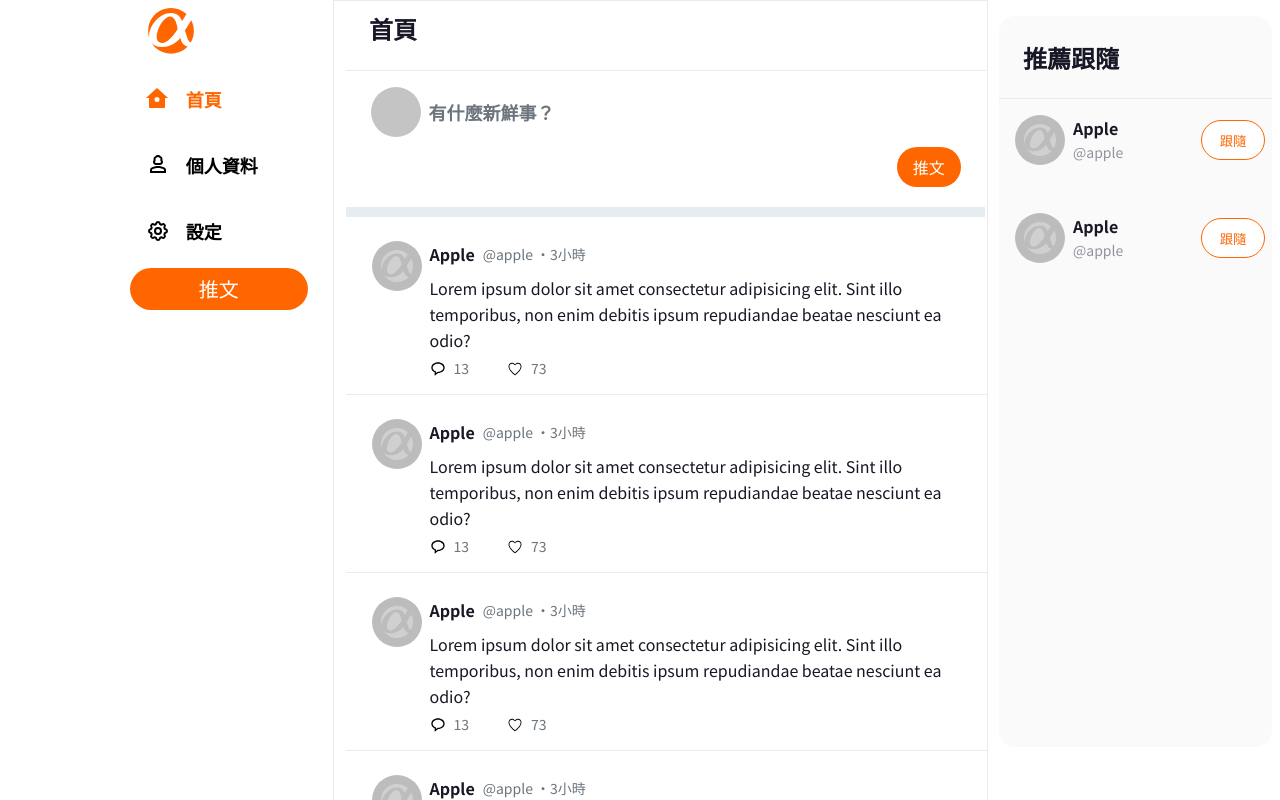
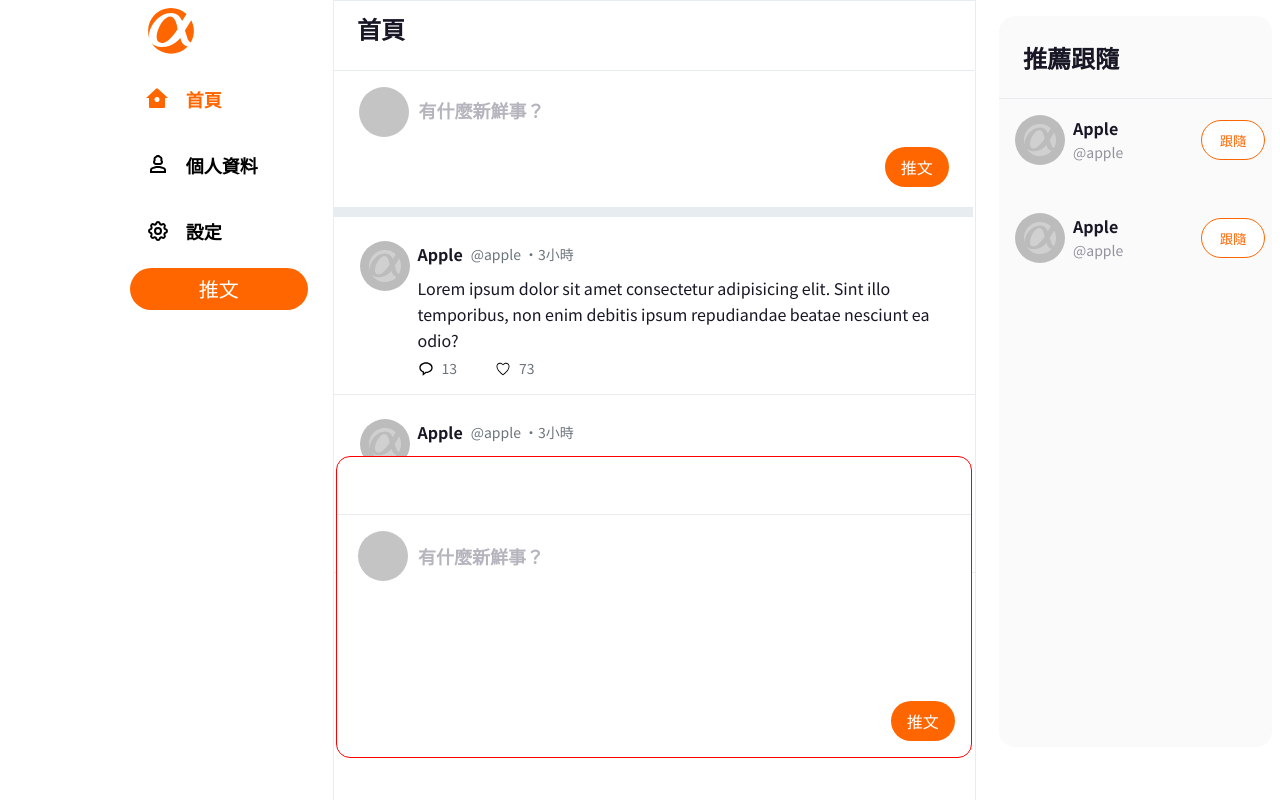
Before and after one commit to bluelsa/twitter-frontend-2023, a React (Create React App) app: page /home in a window 1280 px wide. Built offline with nearby package versions, Linux system fonts and the light colour scheme; a web font is replaced by a local one.

Commit message:
feat: add modal

```diff
--- a/src/pages/Home/HomeStyle.module.scss
+++ b/src/pages/Home/HomeStyle.module.scss
@@ -3,6 +3,7 @@
   height: 100vh;
   margin: 0 auto;
   overflow-x: hidden;
+  position: relative;
 }
 
 //MainPage
@@ -140,7 +141,7 @@
 
 //中間Content
 .scrollbar {
-  padding-left: 12px;
+  padding-left: 0px;
 
   &::-webkit-scrollbar {
     width: 15px;
@@ -165,6 +166,7 @@
   border: 1px solid #E6ECF0;
   overflow-y: scroll;
   overflow-x: hidden;
+  position: relative;
 
   .header {
     margin-top: 10px;
@@ -191,7 +193,7 @@
   .post {
     margin-top: 16px;
     width: 100%;
-    height: 130px;
+    min-height: 130px;
     position: relative;
     display: flex;
     flex-direction: column;
@@ -218,11 +220,17 @@
 
       .avatarTitle {
         width: 526px;
-        height: 26px;
+        min-height: 26px;
         font-size: 18px;
         font-weight: 700;
-        line-height: 26px;
-        color: #6C757D;
+        padding-top: 12px;
+        resize: none;
+        border: none;
+        overflow-y: hidden;
+
+        &:focus {
+          outline: none;
+        }
 
         &:hover {
           cursor: pointer;
@@ -495,3 +503,102 @@
 
   }
 }
+
+//tweet modal
+
+.modalContainer {
+  position: absolute;
+  top: 456px;
+  left: 336px;
+  width: 634px;
+  height: 300px;
+  display: flex;
+  flex-direction: column;
+  z-index: 1000;
+  background-color: #FFFFFF;
+  border-radius: 14px;
+border: 1px solid red;
+  .modalHeader {
+    width: 100%;
+    height: 41px;
+    margin-top: 16px;
+    border-bottom: 1px solid #E6ECF0;
+  }
+
+  .post {
+    margin-top: 16px;
+    width: 100%;
+    height: 180px;
+    position: relative;
+    display: flex;
+    flex-direction: column;
+
+    .posting {
+      display: flex;
+      flex-direction: row;
+      align-items: flex-start;
+      gap: 8px;
+      width: 592px;
+      min-height: 120px;
+      margin: 0 auto;
+
+      .avatar {
+          width: 50px;
+          height: 50px;
+          border-radius: 50%;
+          background-color: #C4C4C4;
+
+          &:hover {
+            cursor: pointer;
+          }
+        }
+
+      .avatarTitle {
+        width: 526px;
+        height: 150px;
+        font-size: 18px;
+        font-weight: 700;
+        padding-top: 12px;
+        resize: none;
+        border: none;
+        overflow-y: hidden;
+
+        &:focus {
+          outline: none;
+        }
+
+        &:hover {
+          cursor: pointer;
+        }
+      }
+    }
+   }
+
+  .postButton {
+    width: 64.5px;
+    height: 40px;
+    border-radius: 50px;
+    background-color: #FF6600;
+    border: none;
+    display: flex;
+    align-items: center;
+    justify-content: center;
+    margin-bottom: 20px;
+    position: absolute;
+    top: 81.33%;
+    right: 2.52%;
+
+    :hover {
+      cursor: pointer;
+    }
+
+    div {
+      width: 32px;
+      height: 24px;
+      font-size: 16px;
+      font-weight: 400;
+      color: #FFFFFF;
+    }
+  }
+
+}
--- a/src/pages/Home/MainPage.jsx
+++ b/src/pages/Home/MainPage.jsx
@@ -2,6 +2,7 @@ import styles from "./HomeStyle.module.scss";
 import NavBar from "./NavBar";
 import Popular from "./Popular";
 import Twits from "./Twits";
+import TweetModal from "./TweetModal";
 
 const MainPage = () => {
   return (
@@ -11,6 +12,7 @@ const MainPage = () => {
         <Twits />
         <Popular />
       </div>
+      <TweetModal />
     </div>
   );
 };
--- /dev/null
+++ b/src/pages/Home/TweetModal.jsx
@@ -0,0 +1,28 @@
+
+import styles from "./HomeStyle.module.scss";
+
+
+
+
+const TweetModal = () => {
+return (
+  <div className={styles.modalContainer}>
+    <div className={styles.modalHeader}></div>
+    <div className={styles.post}>
+      <div className={styles.posting}>
+        <div className={styles.avatar}>
+         </div>
+         <textarea
+          className={styles.avatarTitle}
+          placeholder="有什麼新鮮事？"
+        ></textarea>
+      </div>
+    </div>
+    <button className={styles.postButton}>
+      <div>推文</div>
+    </button>
+  </div>
+);
+}
+
+export default TweetModal
--- a/src/pages/Home/Twits.jsx
+++ b/src/pages/Home/Twits.jsx
@@ -1,6 +1,6 @@
 import styles from "./HomeStyle.module.scss"
 import TwitForm from "./TwitForm";
-//  className={`${styles.mainBackground} ${styles.scrollbar}`}
+import TweetModal from "./TweetModal";
 function Twits() {
   return (
     <div className={`${styles.mainBackground} ${styles.scrollbar}`}>
@@ -11,7 +11,7 @@ function Twits() {
       <div className={styles.post}>
         <div className={styles.posting}>
           <div className={styles.avatar}></div>
-          <div className={styles.avatarTitle}>有什麼新鮮事？</div>
+          <textarea className={styles.avatarTitle} placeholder="有什麼新鮮事？"></textarea>
         </div>
         <button className={styles.postButton}>
           <div>推文</div>
@@ -21,39 +21,9 @@ function Twits() {
       <div className={styles.tweets}>
         <TwitForm />
         <TwitForm />
-        <TwitForm />
-        <TwitForm />
-        <TwitForm />
-        <TwitForm />
-        <TwitForm />
-        <TwitForm />
-        <TwitForm />
-        <TwitForm />
-        <TwitForm />
-        <TwitForm />
-        <TwitForm />
-        <TwitForm />
-        <TwitForm />
-        <TwitForm />
-        <TwitForm />
-        <TwitForm />
-        <TwitForm />
-        <TwitForm />
-        <TwitForm />
-        <TwitForm />
-        <TwitForm />
-        <TwitForm />
-        <TwitForm />
-        <TwitForm />
-        <TwitForm />
-        <TwitForm />
-        <TwitForm />
-        <TwitForm />
-        <TwitForm />
-        <TwitForm />
-        <TwitForm />
-        <TwitForm />
-        <TwitForm />
+
+
+
       </div>
     </div>
   );
```
